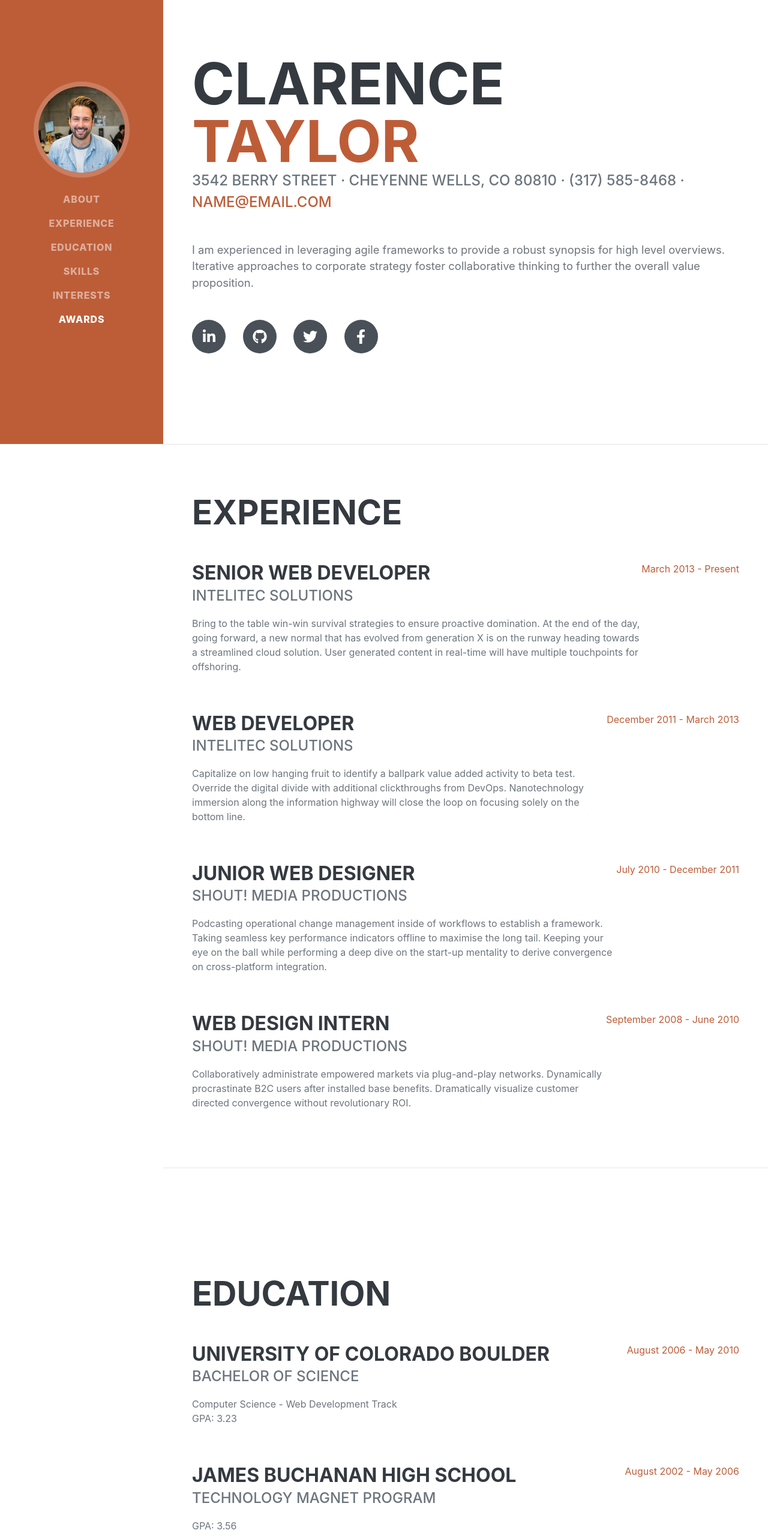
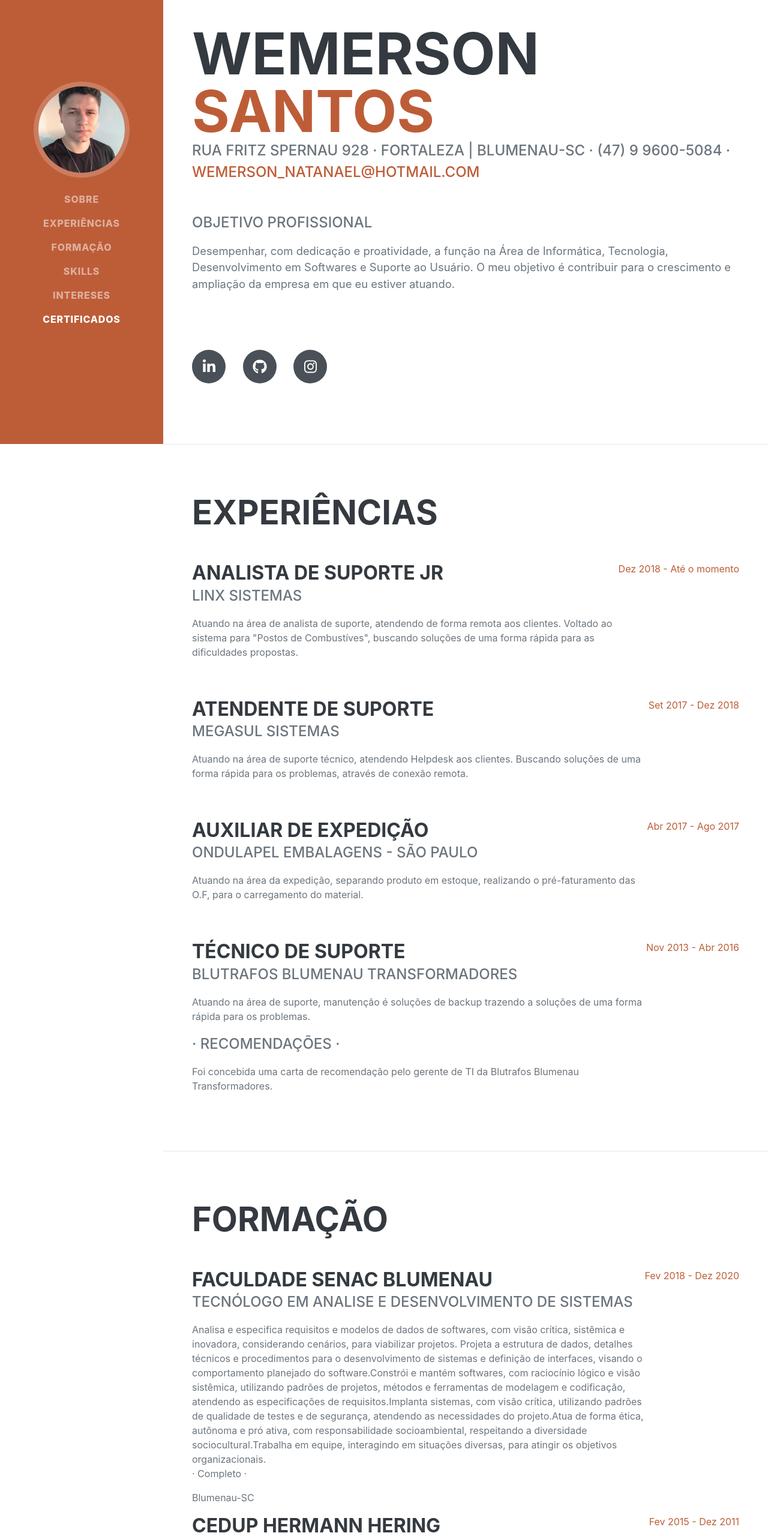
Before and after one commit to WN-Bronx/CV-WN_Santos, a plain HTML site: page index.html in a window 1280 px wide. Shown: the part 60-2620 px from the top of the page at 60% size. Drawn offline with nearby package versions, Linux system fonts and the light colour scheme; a web font is replaced by a local one.

Commit message:
Commitando..

```diff
--- a/index.html
+++ b/index.html
@@ -1,11 +1,11 @@
 <!DOCTYPE html>
-<html lang="en">
+<html lang="pt-br">
     <head>
         <meta charset="utf-8" />
         <meta name="viewport" content="width=device-width, initial-scale=1, shrink-to-fit=no" />
         <meta name="description" content="" />
-        <meta name="author" content="" />
-        <title>Resume - Start Bootstrap Theme</title>
+        <meta name="author" content="WN Santos" />
+        <title>Currículo Wemerson Santos</title>
         <link rel="icon" type="image/x-icon" href="assets/img/favicon.ico" />
         <!-- Font Awesome icons (free version)-->
         <script src="https://use.fontawesome.com/releases/v5.13.0/js/all.js" crossorigin="anonymous"></script>
@@ -19,18 +19,18 @@
         <!-- Navigation-->
         <nav class="navbar navbar-expand-lg navbar-dark bg-primary fixed-top" id="sideNav">
             <a class="navbar-brand js-scroll-trigger" href="#page-top">
-                <span class="d-block d-lg-none">Clarence Taylor</span>
-                <span class="d-none d-lg-block"><img class="img-fluid img-profile rounded-circle mx-auto mb-2" src="assets/img/profile.jpg" alt="" /></span>
+                <span class="d-block d-lg-none">Wemerson Santos</span>
+                <span class="d-none d-lg-block"><img class="img-fluid img-profile rounded-circle mx-auto mb-2" src="assets/img/Eu.jpg" alt="" /></span>
             </a>
             <button class="navbar-toggler" type="button" data-toggle="collapse" data-target="#navbarSupportedContent" aria-controls="navbarSupportedContent" aria-expanded="false" aria-label="Toggle navigation"><span class="navbar-toggler-icon"></span></button>
             <div class="collapse navbar-collapse" id="navbarSupportedContent">
                 <ul class="navbar-nav">
-                    <li class="nav-item"><a class="nav-link js-scroll-trigger" href="#about">About</a></li>
-                    <li class="nav-item"><a class="nav-link js-scroll-trigger" href="#experience">Experience</a></li>
-                    <li class="nav-item"><a class="nav-link js-scroll-trigger" href="#education">Education</a></li>
+                    <li class="nav-item"><a class="nav-link js-scroll-trigger" href="#about">Sobre</a></li>
+                    <li class="nav-item"><a class="nav-link js-scroll-trigger" href="#experience">Experiências</a></li>
+                    <li class="nav-item"><a class="nav-link js-scroll-trigger" href="#education">Formação</a></li>
                     <li class="nav-item"><a class="nav-link js-scroll-trigger" href="#skills">Skills</a></li>
-                    <li class="nav-item"><a class="nav-link js-scroll-trigger" href="#interests">Interests</a></li>
-                    <li class="nav-item"><a class="nav-link js-scroll-trigger" href="#awards">Awards</a></li>
+                    <li class="nav-item"><a class="nav-link js-scroll-trigger" href="#interests">Intereses</a></li>
+                    <li class="nav-item"><a class="nav-link js-scroll-trigger" href="#awards">Certificados</a></li>
                 </ul>
             </div>
         </nav>
@@ -40,86 +40,119 @@
             <section class="resume-section" id="about">
                 <div class="resume-section-content">
                     <h1 class="mb-0">
-                        Clarence
-                        <span class="text-primary">Taylor</span>
+                        Wemerson
+                        <span class="text-primary">Santos</span>
                     </h1>
                     <div class="subheading mb-5">
-                        3542 Berry Street · Cheyenne Wells, CO 80810 · (317) 585-8468 ·
-                        <a href="mailto:name@email.com">name@email.com</a>
+                        Rua Fritz Spernau 928 · Fortaleza | Blumenau-SC · (47) 9 9600-5084 ·
+                        <a href="mailto:wemerson_natanael@hotmail.com">wemerson_natanael@hotmail.com</a>
                     </div>
-                    <p class="lead mb-5">I am experienced in leveraging agile frameworks to provide a robust synopsis for high level overviews. Iterative approaches to corporate strategy foster collaborative thinking to further the overall value proposition.</p>
+                    <div class="d-flex flex-column flex-md-row justify-content-between mb-5">
+                        <div class="flex-grow-1">
+                            <div class="subheading mb-3">Objetivo profissional</div>
+                            <p class="lead mb-5">Desempenhar, com dedicação e proatividade, a função na Área de Informática, Tecnologia, Desenvolvimento em Softwares e Suporte ao Usuário. O meu objetivo é contribuir para o crescimento e ampliação da empresa em que eu estiver atuando.</p>
+                        </div>
+                    </div>
                     <div class="social-icons">
-                        <a class="social-icon" href="#"><i class="fab fa-linkedin-in"></i></a>
-                        <a class="social-icon" href="#"><i class="fab fa-github"></i></a>
-                        <a class="social-icon" href="#"><i class="fab fa-twitter"></i></a>
-                        <a class="social-icon" href="#"><i class="fab fa-facebook-f"></i></a>
+                        <a class="social-icon" href="https://www.linkedin.com/in/wemersonnatanael"><i class="fab fa-linkedin-in"></i></a>
+                        <a class="social-icon" href="https://github.com/WN-Bronx"><i class="fab fa-github"></i></a>
+                        <a class="social-icon" href="https://www.instagram.com/wemersonnatanael"><i class="fab fa-instagram"></i></a>
+                        <!--a class="social-icon" href="#"><i class="fab fa-facebook-f"></i></a-->
                     </div>
                 </div>
             </section>
             <hr class="m-0" />
+
             <!-- Experience-->
             <section class="resume-section" id="experience">
                 <div class="resume-section-content">
-                    <h2 class="mb-5">Experience</h2>
+                    <h2 class="mb-5">Experiências</h2>
                     <div class="d-flex flex-column flex-md-row justify-content-between mb-5">
                         <div class="flex-grow-1">
-                            <h3 class="mb-0">Senior Web Developer</h3>
-                            <div class="subheading mb-3">Intelitec Solutions</div>
-                            <p>Bring to the table win-win survival strategies to ensure proactive domination. At the end of the day, going forward, a new normal that has evolved from generation X is on the runway heading towards a streamlined cloud solution. User generated content in real-time will have multiple touchpoints for offshoring.</p>
+                            <h3 class="mb-0">Analista de Suporte Jr</h3>
+                            <div class="subheading mb-3">Linx Sistemas</div>
+                            <p>Atuando na área de analista de suporte, atendendo de forma remota aos clientes. Voltado ao sistema para "Postos de Combustíves", buscando soluções de uma forma rápida para as dificuldades propostas.</p>
                         </div>
-                        <div class="flex-shrink-0"><span class="text-primary">March 2013 - Present</span></div>
+                        <div class="flex-shrink-0"><span class="text-primary">Dez 2018 - Até o momento</span></div>
                     </div>
                     <div class="d-flex flex-column flex-md-row justify-content-between mb-5">
                         <div class="flex-grow-1">
-                            <h3 class="mb-0">Web Developer</h3>
-                            <div class="subheading mb-3">Intelitec Solutions</div>
-                            <p>Capitalize on low hanging fruit to identify a ballpark value added activity to beta test. Override the digital divide with additional clickthroughs from DevOps. Nanotechnology immersion along the information highway will close the loop on focusing solely on the bottom line.</p>
+                            <h3 class="mb-0">Atendente de Suporte</h3>
+                            <div class="subheading mb-3">Megasul Sistemas</div>
+                            <p>Atuando na área de suporte técnico,  atendendo Helpdesk aos clientes. Buscando soluções de uma forma rápida para os problemas, através de conexão remota.</p>
                         </div>
-                        <div class="flex-shrink-0"><span class="text-primary">December 2011 - March 2013</span></div>
+                        <div class="flex-shrink-0"><span class="text-primary">Set 2017 - Dez 2018</span></div>
                     </div>
                     <div class="d-flex flex-column flex-md-row justify-content-between mb-5">
                         <div class="flex-grow-1">
-                            <h3 class="mb-0">Junior Web Designer</h3>
-                            <div class="subheading mb-3">Shout! Media Productions</div>
-                            <p>Podcasting operational change management inside of workflows to establish a framework. Taking seamless key performance indicators offline to maximise the long tail. Keeping your eye on the ball while performing a deep dive on the start-up mentality to derive convergence on cross-platform integration.</p>
+                            <h3 class="mb-0">Auxiliar de Expedição</h3>
+                            <div class="subheading mb-3">Ondulapel Embalagens - São Paulo</div>
+                            <p>Atuando na área da expedição, separando produto em estoque, realizando o pré-faturamento das O.F, para o carregamento do material.</p>
                         </div>
-                        <div class="flex-shrink-0"><span class="text-primary">July 2010 - December 2011</span></div>
+                        <div class="flex-shrink-0"><span class="text-primary">Abr 2017 - Ago 2017</span></div>
                     </div>
                     <div class="d-flex flex-column flex-md-row justify-content-between">
                         <div class="flex-grow-1">
-                            <h3 class="mb-0">Web Design Intern</h3>
-                            <div class="subheading mb-3">Shout! Media Productions</div>
-                            <p>Collaboratively administrate empowered markets via plug-and-play networks. Dynamically procrastinate B2C users after installed base benefits. Dramatically visualize customer directed convergence without revolutionary ROI.</p>
+                            <h3 class="mb-0">Técnico de Suporte</h3>
+                            <div class="subheading mb-3">Blutrafos Blumenau Transformadores</div>
+                            <p>Atuando na área de suporte, manutenção é soluções de backup trazendo a soluções de uma forma rápida para os problemas.</p>
+                            <div class="subheading mb-3"> · Recomendações · </div>
+                        <p>Foi concebida  uma carta de recomendação pelo gerente de TI da Blutrafos Blumenau Transformadores.</p>
                         </div>
-                        <div class="flex-shrink-0"><span class="text-primary">September 2008 - June 2010</span></div>
+                        <div class="flex-shrink-0"><span class="text-primary">Nov 2013 - Abr 2016</span></div>
                     </div>
                 </div>
             </section>
             <hr class="m-0" />
+
             <!-- Education-->
             <section class="resume-section" id="education">
                 <div class="resume-section-content">
-                    <h2 class="mb-5">Education</h2>
-                    <div class="d-flex flex-column flex-md-row justify-content-between mb-5">
+                    <h2 class="mb-5">Formação</h2>
+                    <div class="d-flex flex-column flex-md-row justify-content-between">
                         <div class="flex-grow-1">
-                            <h3 class="mb-0">University of Colorado Boulder</h3>
-                            <div class="subheading mb-3">Bachelor of Science</div>
-                            <div>Computer Science - Web Development Track</div>
-                            <p>GPA: 3.23</p>
+                            <h3 class="mb-0">Faculdade Senac Blumenau</h3>
+                            <div class="subheading mb-3">Tecnólogo em Analise e Desenvolvimento de Sistemas</div>
+                            <div>Analisa e especifica requisitos e modelos de dados de softwares, com visão crítica, sistêmica e inovadora, considerando cenários, para viabilizar projetos. Projeta a estrutura de dados, detalhes técnicos e procedimentos para o desenvolvimento de sistemas e definição de interfaces, visando o comportamento planejado do software.Constrói e mantém softwares, com raciocínio lógico e visão sistêmica, utilizando padrões de projetos, métodos e ferramentas de modelagem e codificação, atendendo as especificações de requisitos.Implanta sistemas, com visão crítica, utilizando padrões de qualidade de testes e de segurança, atendendo as necessidades do projeto.Atua de forma ética, autônoma e pró ativa, com responsabilidade socioambiental, respeitando a diversidade sociocultural.Trabalha em equipe, interagindo em situações diversas, para atingir os objetivos organizacionais.</div>
+                            <p> · Completo · </p>
+                            <p>Blumenau-SC</p>
                         </div>
-                        <div class="flex-shrink-0"><span class="text-primary">August 2006 - May 2010</span></div>
+                        <div class="flex-shrink-0"><span class="text-primary">Fev 2018 - Dez 2020</span></div>
                     </div>
                     <div class="d-flex flex-column flex-md-row justify-content-between">
                         <div class="flex-grow-1">
-                            <h3 class="mb-0">James Buchanan High School</h3>
-                            <div class="subheading mb-3">Technology Magnet Program</div>
-                            <p>GPA: 3.56</p>
+                            <h3 class="mb-0">CEDUP Hermann Hering</h3>
+                            <div class="subheading mb-3">Técnico em Informática em Desenvolvimento de Software</div>
+                            <div>Profissional com sólida base de conhecimentos tecnológicos, capacidade gerencial e de adaptação a novas situações, postura ética pessoal e profissional, com as seguintes competências profissionais: Participar da construção de sistemas a partir de uma documentação previamente elaborada pelo Analista de Sistemas podendo, inclusive, contribuir na concepção e no desenho do mesmo. Planejar, criar, implantar e dar manutenção em páginas Web estáticas e dinâmicas. Elaborar manuais de instalação e operação de programas para computador. Dar suporte ao usuário, implantando aplicativos e utilitários, tirando dúvidas e orientando os usuários. Ajudar na integração do computador com a Internet e os seus serviços.</div>
+                            <p> · Completo · </p>
+                            <p>Blumenau-SC</p>
                         </div>
-                        <div class="flex-shrink-0"><span class="text-primary">August 2002 - May 2006</span></div>
+                        <div class="flex-shrink-0"><span class="text-primary">Fev 2015 - Dez 2011</span></div>
+                    </div>
+                    <div class="d-flex flex-column flex-md-row justify-content-between mb-5">
+                        <div class="flex-grow-1">
+                            <h3 class="mb-0">Entra 21 Blusoft</h3>
+                            <div class="subheading mb-3">Suporte Técnico</div>
+                            <div>HARDWARE: Introdução, Placa Mãe, Placa de Vídeo e Monitores, Memória RAM e ROM, Disco Rígido, Montagem de Computadores, Manutenção Preventiva e Corretiva de Computadores, Configuração, Instalação da Parte Lógica.  REDES DE COMPUTADORES: Topologia de Redes, Categorias de Cabos, Ferramentas de Cabeamentos, Padrões de Frequências e Velocidades, Principais Barreiras, Canais, Conceitos de Rádio Frequências, Antenas, Link Ponto a Ponto.</div>
+                            <p>Carga horária de 140 horas · Completo</p>
+                            <p>Blumenau-SC</p>
+                        </div>
+                        <div class="flex-shrink-0"><span class="text-primary">Abr 2013 - Jul 2013</span></div>
+                    </div>
+                    <div class="d-flex flex-column flex-md-row justify-content-between">
+                        <div class="flex-grow-1">
+                            <h3 class="mb-0">Entra 21 Blusoft</h3>
+                            <div class="subheading mb-3">Atendimento Helpdesk </div>
+                            <div>Informações para atendimento, Níveis de atendimento, Perfil do Profissional de Suporte, Habilidades de Relacionamento, Habilidades de Comunicação, Trabalho em equipe, Redação de documentos e Procedimentos, Garantia da Qualidade.</div>
+                            <p>Carga horária de 36 horas · Completo</p>
+                            <p>Blumenau-SC</p>
+                        </div>
+                        <div class="flex-shrink-0"><span class="text-primary">Abr 2013 - Jul 2013</span></div>
                     </div>
                 </div>
             </section>
             <hr class="m-0" />
+
             <!-- Skills-->
             <section class="resume-section" id="skills">
                 <div class="resume-section-content">
@@ -128,16 +161,6 @@
                     <ul class="list-inline dev-icons">
                         <li class="list-inline-item"><i class="fab fa-html5"></i></li>
                         <li class="list-inline-item"><i class="fab fa-css3-alt"></i></li>
-                        <li class="list-inline-item"><i class="fab fa-js-square"></i></li>
-                        <li class="list-inline-item"><i class="fab fa-angular"></i></li>
-                        <li class="list-inline-item"><i class="fab fa-react"></i></li>
-                        <li class="list-inline-item"><i class="fab fa-node-js"></i></li>
-                        <li class="list-inline-item"><i class="fab fa-sass"></i></li>
-                        <li class="list-inline-item"><i class="fab fa-less"></i></li>
-                        <li class="list-inline-item"><i class="fab fa-wordpress"></i></li>
-                        <li class="list-inline-item"><i class="fab fa-gulp"></i></li>
-                        <li class="list-inline-item"><i class="fab fa-grunt"></i></li>
-                        <li class="list-inline-item"><i class="fab fa-npm"></i></li>
                     </ul>
                     <div class="subheading mb-3">Workflow</div>
                     <ul class="fa-ul mb-0">
```
Also changed, not shown: assets/img/profile.jpg (deleted).
